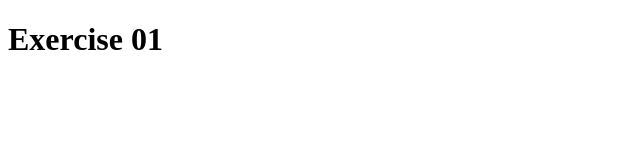
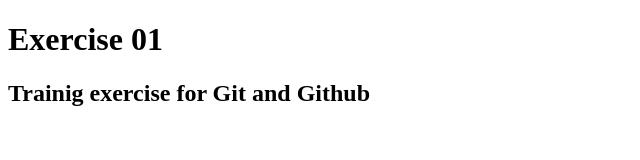
Before and after one commit to LuvumboChristopher/Git-Github-Exercise-01, a plain HTML site: page index.html in a window 1280 px wide. Shown: the whole page, without its empty margins (0-640 px from the left). Drawn offline with Linux system fonts and the light colour scheme.

Commit message:
Addition of a h2

```diff
--- a/index.html
+++ b/index.html
@@ -8,6 +8,7 @@
 </head>
 <body>
     <h1>Exercise 01</h1>
+    <h2>Trainig exercise for Git and Github </h2>
 
 </body>
 </html>
```
